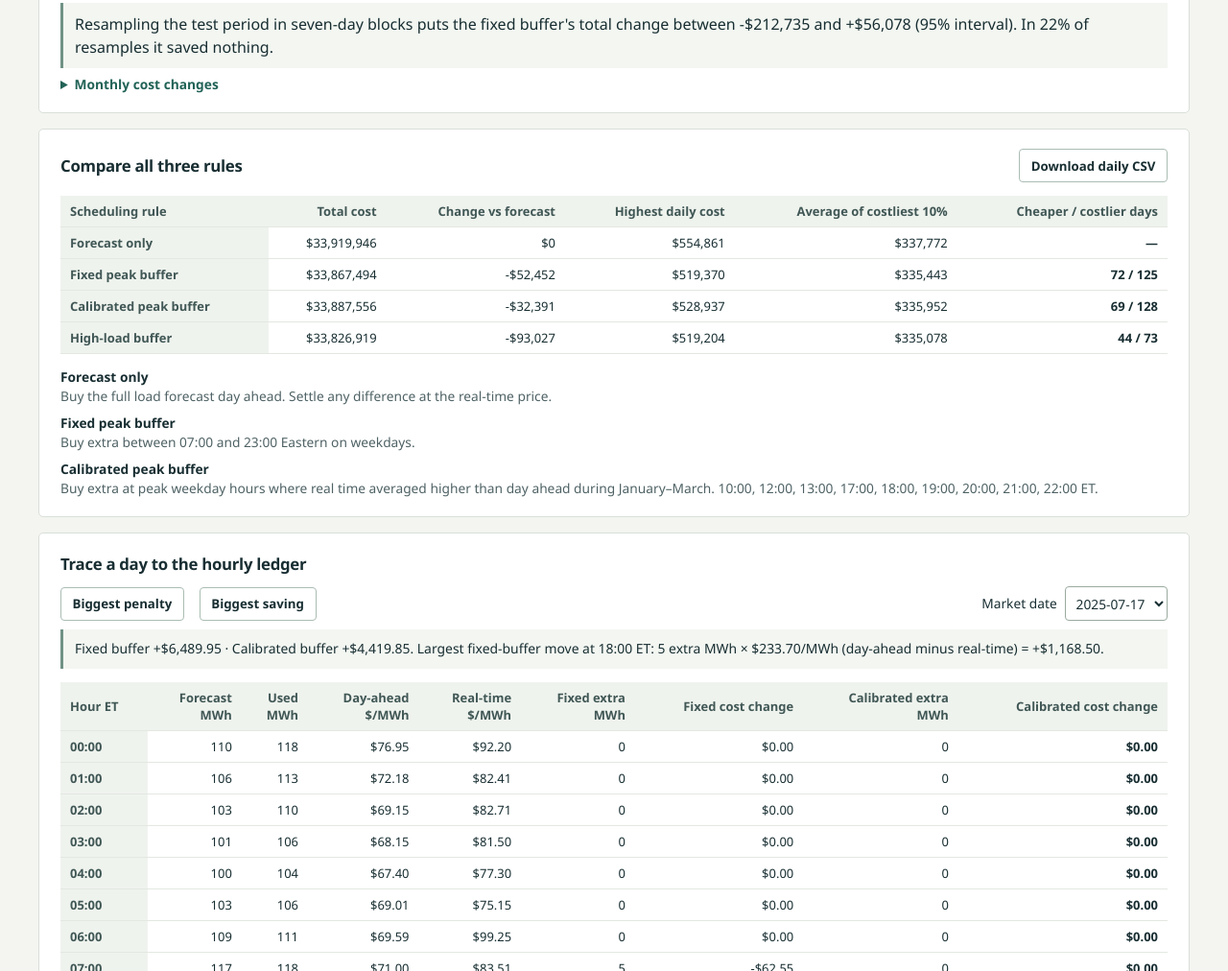
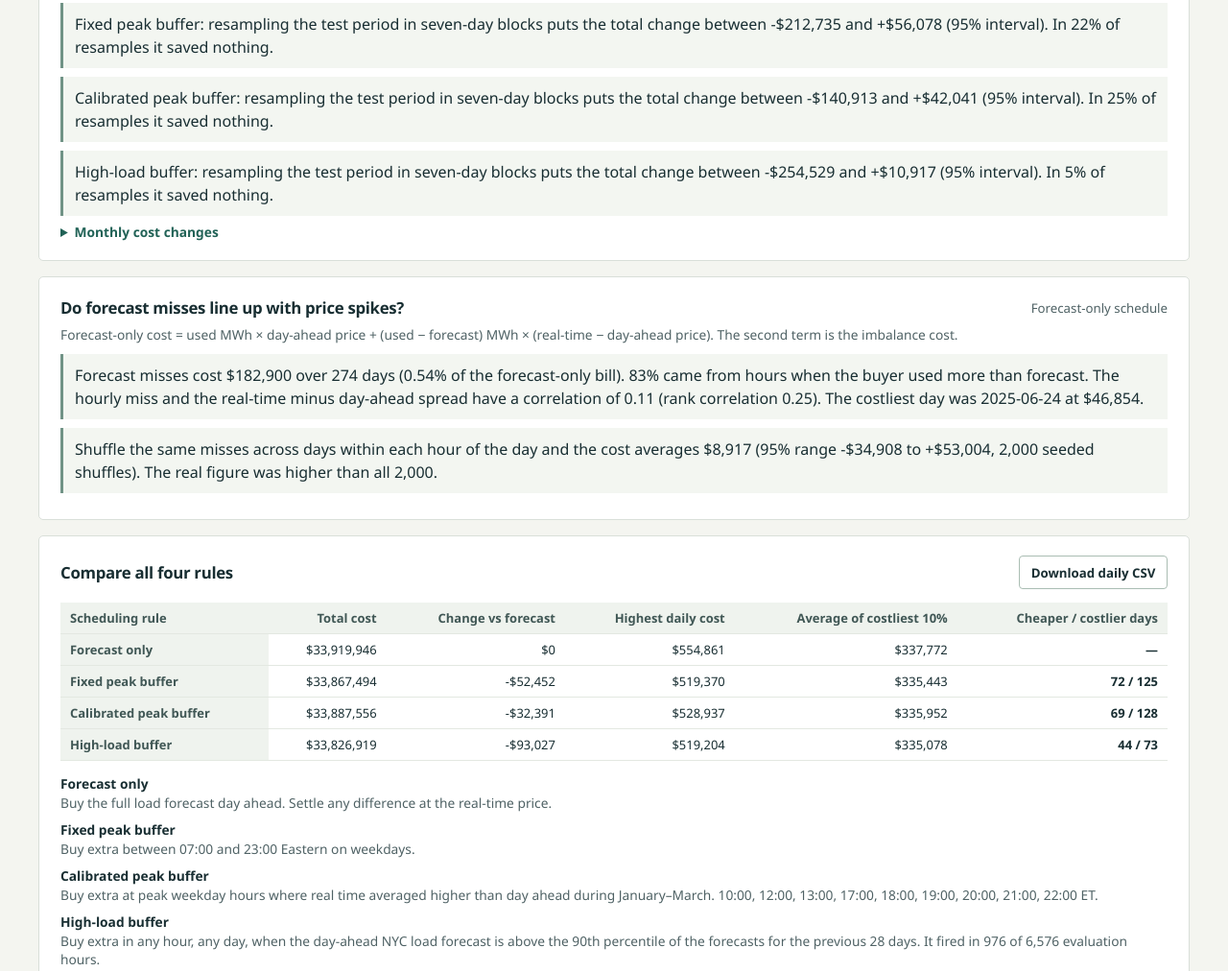
Before and after one commit to domcity2003/power-desk-replay, a plain HTML site: page study.html in a window 1280 px wide. Shown: the part 958-1970 px from the top of the page at 96% size. Drawn offline with Linux system fonts and the light colour scheme.

Commit message:
Show the high-load rule and forecast-error panel in the study page

```diff
--- a/study.css
+++ b/study.css
@@ -1,3 +1,4 @@
+:root { --slate: #3b4f8f; }
 .study .masthead a { color: #e0eee4; font-size: .85rem; }
 .study .page-heading { margin-bottom: 18px; }
 .study .market-label { color: var(--teal); font-weight: 700; font-size: .83rem; letter-spacing: .025em; margin: 0 0 8px; }
@@ -8,7 +9,8 @@
 .study select { font: inherit; padding: .4rem; border: 1px solid #9aab9f; border-radius: 4px; background: white; color: var(--ink); margin-left: 5px; }
 .study-legend { color: var(--muted); font-size: .8rem; margin-top: 12px; }
 .study-legend span::before { content: ""; display: inline-block; width: 16px; border-top: 3px solid var(--teal); vertical-align: middle; margin-right: 6px; }
-.study-legend span:last-child::before { border-color: var(--accent); border-top-style: dashed; }
+.study-legend span:nth-child(2)::before { border-color: var(--accent); border-top-style: dashed; }
+.study-legend span:nth-child(3)::before { border-color: var(--slate); border-top-style: dotted; }
 #curve { display: block; width: 100%; height: auto; margin: 4px 0 10px; overflow: visible; }
 #curve text { fill: var(--muted); font-family: inherit; font-size: 15px; }
 .study summary { cursor: pointer; color: var(--teal); font-weight: 650; width: fit-content; }
--- a/study.html
+++ b/study.html
@@ -23,17 +23,17 @@
       <div>
         <p class="market-label">NYISO · New York City · 2025</p>
         <h1>Does buying extra power day ahead pay off?</h1>
-        <p>Historical market prices. Simulated buyer and meter readings.</p>
+        <p>Historical NYISO prices and load. The simulated buyer is a 1.5% slice of real New York City zone load.</p>
       </div>
     </div>
     <section class="panel" id="data-needed">
-      <h2>Prepare the historical prices</h2>
-      <p>Run <code>pwsh -File download-study.ps1</code> with Node.js installed, then reload this page. The bundled price file is missing; the script downloads the official NYISO archives and rebuilds it.</p>
+      <h2>Prepare the historical data</h2>
+      <p>Run <code>powershell -ExecutionPolicy Bypass -File download-study.ps1</code> with Node.js installed, then reload this page. The bundled data file is missing; the script downloads the official NYISO price, load and forecast archives and rebuilds it.</p>
       <p><a href="STUDY.md">Read the findings and methodology</a></p>
     </section>
     <div id="results" hidden>
       <section class="study-top panel" aria-label="Study controls">
-        <p><strong>Jan–Mar</strong> sets the calibrated rule. <strong>Apr–Dec</strong> tests all three rules across <strong id="day-count"></strong> days.</p>
+        <p><strong>Jan–Mar</strong> sets the calibrated rule. <strong>Apr–Dec</strong> tests all four rules across <strong id="day-count"></strong> days.</p>
         <label>Extra purchase per eligible hour
           <select id="buffer"><option value="5">5 MWh</option><option value="10">10 MWh</option><option value="0">0 MWh</option></select>
         </label>
@@ -46,19 +46,25 @@
       <section class="panel">
         <div class="panel-title"><h2>Cumulative cost change</h2><span>Relative to forecast only</span></div>
         <p class="subtle study-note">Below zero means the buyer paid less. The line rises when extra day-ahead purchases cost more.</p>
-        <div class="study-legend"><span>Fixed peak buffer</span><span>Calibrated peak buffer</span></div>
+        <div class="study-legend"><span>Fixed peak buffer</span><span>Calibrated peak buffer</span><span>High-load buffer</span></div>
         <svg id="curve" viewBox="0 0 840 230" role="img" aria-label="Cumulative cost changes by rule. Monthly values are available below."></svg>
         <p class="hour-review" id="concentration"></p>
-        <p class="hour-review" id="uncertainty"></p>
+        <div id="uncertainty"></div>
         <details>
           <summary>Monthly cost changes</summary>
           <div class="table-scroll" tabindex="0" role="region" aria-label="Monthly cost changes">
-            <table><thead><tr><th scope="col">Month</th><th scope="col">Fixed peak buffer</th><th scope="col">Calibrated peak buffer</th></tr></thead><tbody id="months"></tbody></table>
+            <table><thead><tr><th scope="col">Month</th><th scope="col">Fixed peak buffer</th><th scope="col">Calibrated peak buffer</th><th scope="col">High-load buffer</th></tr></thead><tbody id="months"></tbody></table>
           </div>
         </details>
       </section>
+      <section class="panel" id="forecast-error">
+        <div class="panel-title"><h2>Do forecast misses line up with price spikes?</h2><span>Forecast-only schedule</span></div>
+        <p class="subtle study-note">Forecast-only cost = used MWh × day-ahead price + (used − forecast) MWh × (real-time − day-ahead price). The second term is the imbalance cost.</p>
+        <p class="hour-review" id="imbalance"></p>
+        <p class="hour-review" id="permutation"></p>
+      </section>
       <section class="panel">
-        <div class="panel-title"><h2>Compare all three rules</h2><button type="button" class="button outline" id="study-export">Download daily CSV</button></div>
+        <div class="panel-title"><h2>Compare all four rules</h2><button type="button" class="button outline" id="study-export">Download daily CSV</button></div>
         <div class="table-scroll" tabindex="0" role="region" aria-label="Policy scorecard">
           <table><thead><tr><th scope="col">Scheduling rule</th><th scope="col">Total cost</th><th scope="col">Change vs forecast</th><th scope="col">Highest daily cost</th><th scope="col">Average of costliest 10%</th><th scope="col">Cheaper / costlier days</th></tr></thead><tbody id="scorecard"></tbody></table>
         </div>
@@ -66,6 +72,7 @@
           <div><dt>Forecast only</dt><dd>Buy the full load forecast day ahead. Settle any difference at the real-time price.</dd></div>
           <div><dt>Fixed peak buffer</dt><dd>Buy extra between 07:00 and 23:00 Eastern on weekdays.</dd></div>
           <div><dt>Calibrated peak buffer</dt><dd>Buy extra at peak weekday hours where real time averaged higher than day ahead during January–March. <span id="calibrated-hours"></span></dd></div>
+          <div><dt>High-load buffer</dt><dd>Buy extra in any hour, any day, when the day-ahead NYC load forecast is above the 90th percentile of the forecasts for the previous 28 days. It fired in <span id="high-load-hours"></span>.</dd></div>
         </dl>
       </section>
       <section class="panel" id="day-review">
@@ -79,10 +86,10 @@
         </div>
         <p class="hour-review" id="day-note" aria-live="polite"></p>
         <div class="table-scroll" tabindex="0" role="region" aria-label="Hourly day-ahead costs and buffer effects">
-          <table><thead><tr><th scope="col">Hour ET</th><th scope="col">Forecast<br>MWh</th><th scope="col">Used<br>MWh</th><th scope="col">Day-ahead<br>$/MWh</th><th scope="col">Real-time<br>$/MWh</th><th scope="col">Fixed extra<br>MWh</th><th scope="col">Fixed cost change</th><th scope="col">Calibrated extra<br>MWh</th><th scope="col">Calibrated cost change</th></tr></thead><tbody id="study-hours"></tbody></table>
+          <table><thead><tr><th scope="col">Hour ET</th><th scope="col">NYC forecast<br>MW</th><th scope="col">NYC actual<br>MW</th><th scope="col">Forecast<br>MWh</th><th scope="col">Used<br>MWh</th><th scope="col">Day-ahead<br>$/MWh</th><th scope="col">Real-time<br>$/MWh</th><th scope="col">Fixed extra<br>MWh</th><th scope="col">Fixed cost change</th><th scope="col">Calibrated extra<br>MWh</th><th scope="col">Calibrated cost change</th><th scope="col">High-load extra<br>MWh</th><th scope="col">High-load cost change</th></tr></thead><tbody id="study-hours"></tbody></table>
         </div>
       </section>
-      <footer>Energy-only estimate using hourly prices. The two clock-change days are excluded. <a href="STUDY.md">Methods and limitations</a> · <a href="https://oasis.nyiso.com/">NYISO OASIS</a></footer>
+      <footer>Energy-only estimate using hourly prices. The buyer is a simulated 1.5% of NYC zone load; the two clock-change days are excluded. <a href="STUDY.md">Methods and limitations</a> · <a href="https://mis.nyiso.com/public/">NYISO public reports</a></footer>
     </div>
   </main>
 </body>
--- a/study.js
+++ b/study.js
@@ -10,7 +10,7 @@ if (globalThis.marketStudyData) {
   const exactDelta = cents => (cents > 0 ? "+" : "") + priceFormatter.format(cents / 100);
   const labelHour = hour => String(hour).padStart(2, "0") + ":00";
   const dayDelta = (day, index) => day.costs[index] - day.costs[0];
-  let result, worst, best;
+  let result, worst, best, error;
 
   function renderRows(id, rows) {
     $(id).replaceChildren(...rows.map(values => {
@@ -26,9 +26,9 @@ if (globalThis.marketStudyData) {
   }
 
   function renderCurve(days) {
-    let fixed = 0, calibrated = 0;
-    const points = [[0, 0], ...days.map(day => [
-      fixed += dayDelta(day, 1), calibrated += dayDelta(day, 2),
+    let fixed = 0, calibrated = 0, highLoad = 0;
+    const points = [[0, 0, 0], ...days.map(day => [
+      fixed += dayDelta(day, 1), calibrated += dayDelta(day, 2), highLoad += dayDelta(day, 3),
     ])];
     const values = points.flat();
     const low = Math.min(...values, -100);
@@ -41,9 +41,9 @@ if (globalThis.marketStudyData) {
       '" stroke="' + (value === 0 ? "#697c77" : "#d9dfd9") + '"/>' +
       '<text x="0" y="' + (y(value) + 5) + '">' + delta(value) + '</text>'
     );
-    const slopes = ["#216256", "#a74429"].map((color, index) =>
-      '<polyline fill="none" stroke="' + color + '" stroke-width="3" ' +
-      (index ? 'stroke-dasharray="7 4" ' : '') + 'points="' +
+    const dashes = ["", 'stroke-dasharray="7 4" ', 'stroke-dasharray="1 6" stroke-linecap="round" '];
+    const slopes = ["#216256", "#a74429", "#3b4f8f"].map((color, index) =>
+      '<polyline fill="none" stroke="' + color + '" stroke-width="3" ' + dashes[index] + 'points="' +
       points.map((pair, i) => x(i).toFixed(1) + "," + y(pair[index]).toFixed(1)).join(" ") + '"/>'
     );
     const monthNames = { "04": "Apr", "06": "Jun", "08": "Aug", "10": "Oct", "12": "Dec" };
@@ -60,16 +60,40 @@ if (globalThis.marketStudyData) {
       Math.abs(row.costs[1] - row.costs[0]) > Math.abs(largest.costs[1] - largest.costs[0]) ? row : largest
     );
     const effect = strongest.costs[1] - strongest.costs[0];
+    const peakRow = day.rows.reduce((largest, row) => row.actualMW > largest.actualMW ? row : largest);
+    const highHours = day.rows.filter(row => row.highLoad).length;
+    const load = " NYC load peaked at " + peakRow.actualMW.toLocaleString("en-US") + " MW at " + labelHour(peakRow.hour) +
+      " ET against a " + peakRow.forecastMW.toLocaleString("en-US") + " MW forecast (" +
+      (peakRow.actualMW >= peakRow.forecastMW ? "+" : "−") + Math.abs(peakRow.actualMW - peakRow.forecastMW).toLocaleString("en-US") +
+      " MW). The high-load threshold was " + day.threshold.toLocaleString("en-US") + " MW and the rule fired in " + highHours + " hours.";
     $("day-note").textContent = "Fixed buffer " + exactDelta(dayDelta(day, 1)) +
-      " · Calibrated buffer " + exactDelta(dayDelta(day, 2)) + (effect ? ". Largest fixed-buffer move at " +
+      " · Calibrated buffer " + exactDelta(dayDelta(day, 2)) + " · High-load buffer " + exactDelta(dayDelta(day, 3)) + "." + load + (effect ? " Largest fixed-buffer move at " +
       labelHour(strongest.hour) + " ET: " + (strongest.scheduled[1] - strongest.forecast) +
       " extra MWh × " + priceFormatter.format((strongest.dayAhead - strongest.realTime) / 100) +
-      "/MWh (day-ahead minus real-time) = " + exactDelta(effect) + "." : ". The fixed buffer had no cost effect.");
+      "/MWh (day-ahead minus real-time) = " + exactDelta(effect) + "." : " The fixed buffer had no cost effect.");
     renderRows("study-hours", day.rows.map(row => [
-      labelHour(row.hour), row.forecast, row.used, priceFormatter.format(row.dayAhead / 100),
+      labelHour(row.hour), row.forecastMW.toLocaleString("en-US"), row.actualMW.toLocaleString("en-US"), row.forecast, row.used, priceFormatter.format(row.dayAhead / 100),
       priceFormatter.format(row.realTime / 100), row.scheduled[1] - row.forecast, exactDelta(row.costs[1] - row.costs[0]),
       row.scheduled[2] - row.forecast, exactDelta(row.costs[2] - row.costs[0]),
+      row.scheduled[3] - row.forecast, exactDelta(row.costs[3] - row.costs[0]),
     ]));
+  }
+
+  // The forecast-error numbers describe the forecast-only schedule, so they do not depend on the buffer size.
+  function renderImbalance(days) {
+    if (!error) error = { ...MarketStudy.imbalance(days), baseline: MarketStudy.permutation(days) };
+    const { baseline } = error;
+    const beaten = Math.round((1 - baseline.shareAtLeastObserved) * baseline.draws);
+    $("imbalance").textContent = "Forecast misses cost " + money(error.total) + " over " + days.length + " days (" +
+      (100 * error.total / error.forecastOnlyCost).toFixed(2) + "% of the forecast-only bill). " +
+      Math.round(100 * error.underForecastShare) + "% came from hours when the buyer used more than forecast. " +
+      "The hourly miss and the real-time minus day-ahead spread have a correlation of " + error.correlation.toFixed(2) +
+      " (rank correlation " + error.rankCorrelation.toFixed(2) + "). The costliest day was " + error.worstDay.date +
+      " at " + money(error.worstDay.cost) + ".";
+    $("permutation").textContent = "Shuffle the same misses across days within each hour of the day and the cost averages " +
+      money(baseline.mean) + " (95% range " + delta(baseline.low) + " to " + delta(baseline.high) + ", " +
+      baseline.draws.toLocaleString("en-US") + " seeded shuffles). The real figure was higher than " +
+      (beaten === baseline.draws ? "all " : beaten.toLocaleString("en-US") + " of ") + baseline.draws.toLocaleString("en-US") + ".";
   }
 
   function renderStudy() {
@@ -94,14 +118,18 @@ if (globalThis.marketStudyData) {
       ? "The fixed buffer saved " + money(-topTwo) + " across " + first.date + " and " + second.date +
         ". Without those dates, its total cost change was " + delta(fixed.total - baseline.total - topTwo) + "."
       : "The fixed buffer produced no savings days.";
-    if (fixed.total !== baseline.total) {
-      const interval = MarketStudy.bootstrap(days, 1);
-      $("uncertainty").textContent = "Resampling the test period in seven-day blocks puts the fixed buffer's total change between " +
+    const lines = [1, 2, 3].filter(index => summary[index].total !== baseline.total).map(index => {
+      const interval = MarketStudy.bootstrap(days, index);
+      const note = document.createElement("p");
+      note.className = "hour-review";
+      note.textContent = summary[index].policy + ": resampling the test period in seven-day blocks puts the total change between " +
         delta(interval.low) + " and " + delta(interval.high) + " (95% interval). In " +
         Math.round(interval.shareNotSaving * 100) + "% of resamples it saved nothing.";
-    } else {
-      $("uncertainty").textContent = "";
-    }
+      return note;
+    });
+    $("uncertainty").replaceChildren(...lines);
+    $("high-load-hours").textContent = result.highLoadHours.toLocaleString("en-US") + " of " + (days.length * 24).toLocaleString("en-US") + " evaluation hours";
+    renderImbalance(days);
     const enabledHours = hours.flatMap((enabled, hour) => enabled ? [labelHour(hour)] : []);
     $("calibrated-hours").textContent = enabledHours.length ? enabledHours.join(", ") + " ET." : "No hours qualified.";
     renderRows("scorecard", summary.map((item, index) => [
@@ -111,12 +139,10 @@ if (globalThis.marketStudyData) {
     const months = new Map();
     for (const day of days) {
       const month = day.date.slice(0, 7);
-      const [fixedDelta, calibratedDelta] = months.get(month) || [0, 0];
-      months.set(month, [fixedDelta + dayDelta(day, 1), calibratedDelta + dayDelta(day, 2)]);
+      const sums = months.get(month) || [0, 0, 0];
+      months.set(month, sums.map((sum, index) => sum + dayDelta(day, index + 1)));
     }
-    renderRows("months", Array.from(months, ([month, [fixedDelta, calibratedDelta]]) => [
-      month, delta(fixedDelta), delta(calibratedDelta),
-    ]));
+    renderRows("months", Array.from(months, ([month, sums]) => [month, ...sums.map(delta)]));
     renderCurve(days);
     if (!$("study-date").value) {
       $("study-date").replaceChildren(...days.map(day => new Option(day.date, day.date)));
@@ -130,9 +156,12 @@ if (globalThis.marketStudyData) {
   $("worst").addEventListener("click", () => { $("study-date").value = worst.date; renderDate(); });
   $("best").addEventListener("click", () => { $("study-date").value = best.date; renderDate(); });
   $("study-export").addEventListener("click", () => {
-    const header = "date,forecast_only_usd,fixed_peak_usd,calibrated_peak_usd,fixed_change_usd,calibrated_change_usd";
+    const header = "date,forecast_only_usd,fixed_peak_usd,calibrated_peak_usd,high_load_usd,fixed_change_usd,calibrated_change_usd,high_load_change_usd,imbalance_usd,high_load_hours,high_load_threshold_mw";
     const lines = result.days.map(day => [
-      day.date, ...[...day.costs, dayDelta(day, 1), dayDelta(day, 2)].map(cents => (cents / 100).toFixed(2)),
+      day.date, ...[...day.costs, dayDelta(day, 1), dayDelta(day, 2), dayDelta(day, 3),
+        day.rows.reduce((sum, row) => sum + (row.used - row.forecast) * (row.realTime - row.dayAhead), 0)]
+        .map(cents => (cents / 100).toFixed(2)),
+      day.rows.filter(row => row.highLoad).length, day.threshold,
     ].join(","));
     const url = URL.createObjectURL(new Blob([[header, ...lines].join("\r\n") + "\r\n"], { type: "text/csv" }));
     const link = document.createElement("a");
```
